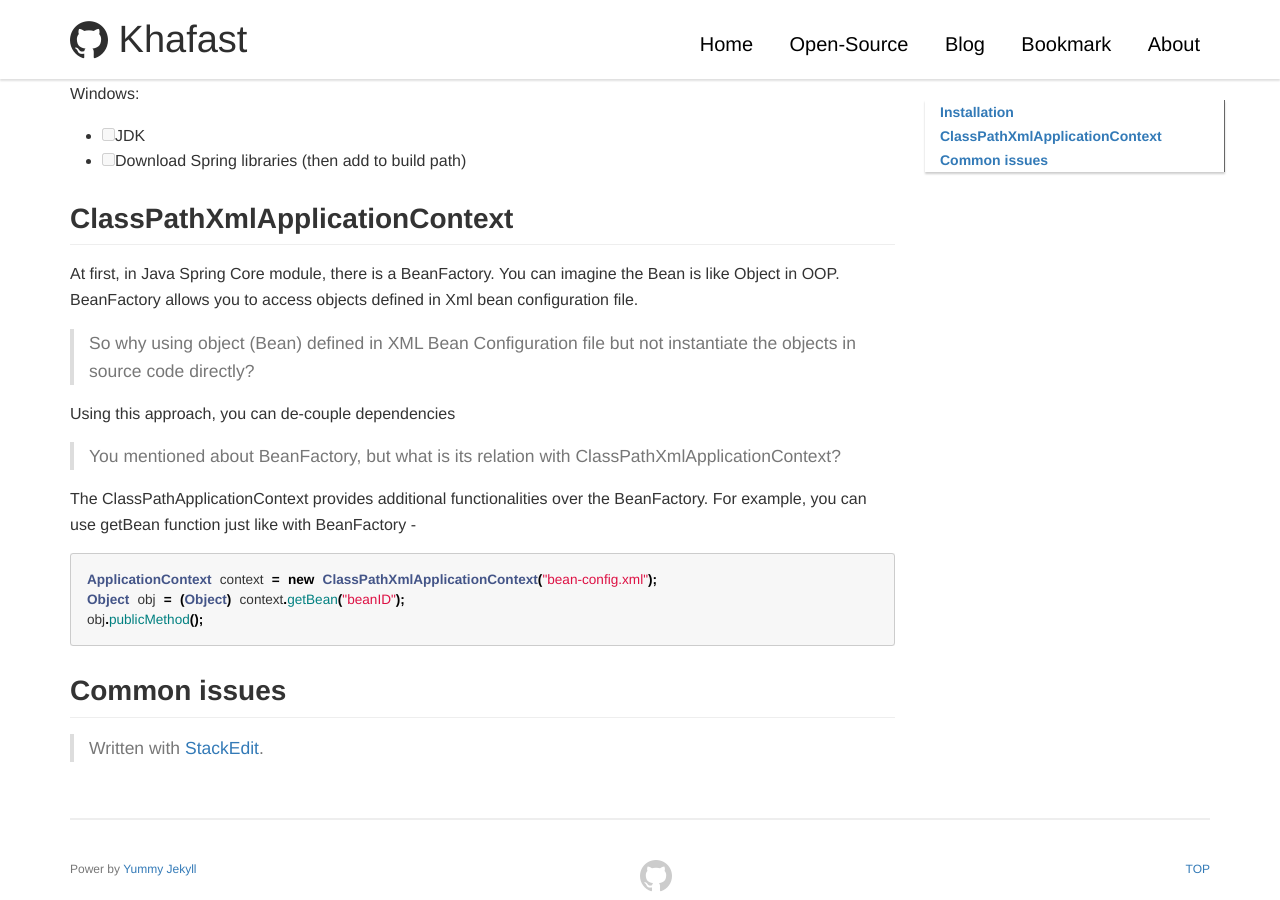
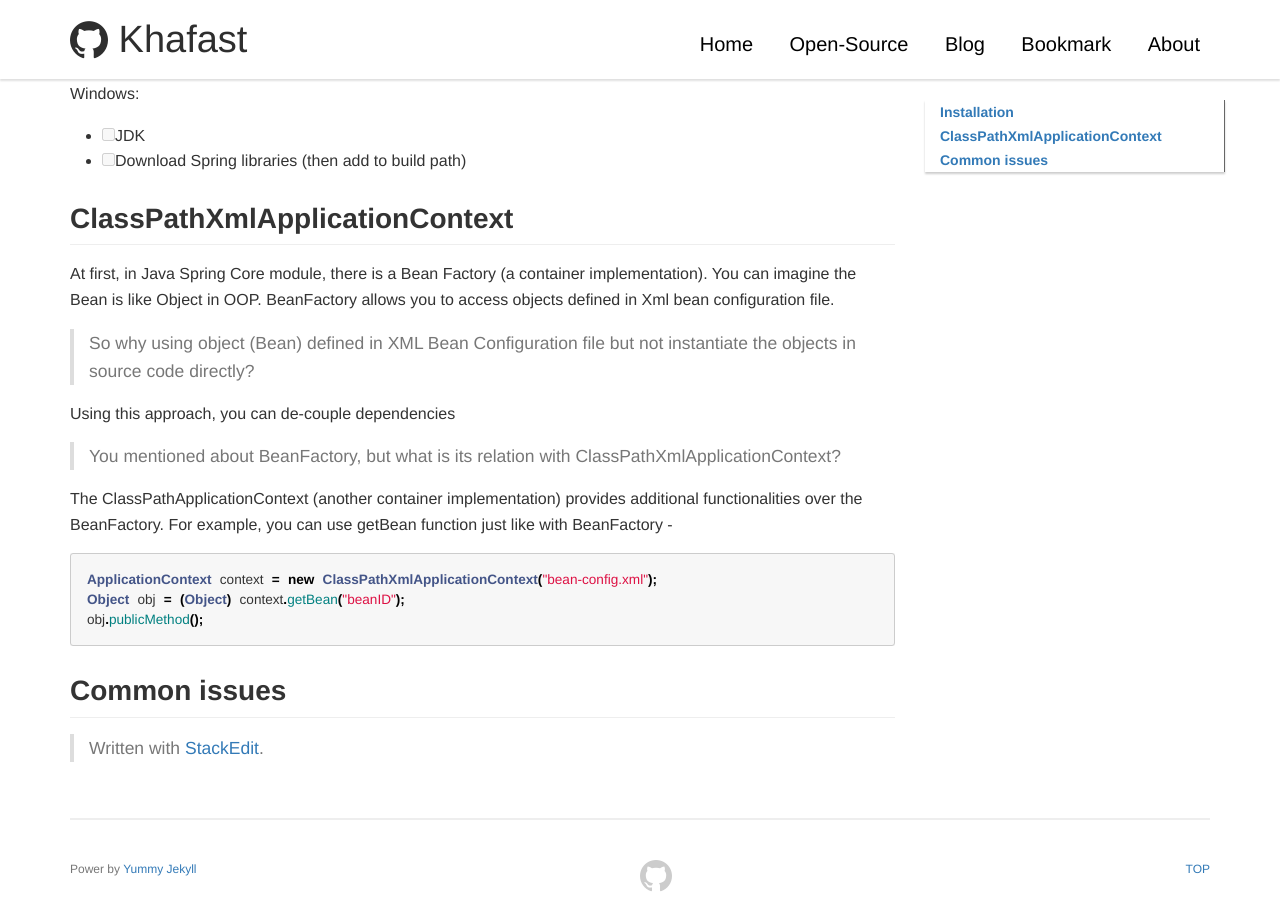
Before and after one commit to khafast/khafast.github.io, a Jekyll site: the page built from _posts/2018/2018-12-22-Overview-Java-Spring-MVC.md, in a window 1280 px wide and 900 px high, scrolled down 583 px. Built offline with Jekyll 4.4.1, drawn with Linux system fonts in a browser that asks for light colours; our own code applies the rules of GitHub Pages for plain Markdown files; comment, search, counter and statistics services are not loaded.

Commit message:
_posts/2018/2018-12-22-Overview-Java-Spring-MVC.md updated from https://stackedit.io/

````diff
--- a/_posts/2018/2018-12-22-Overview-Java-Spring-MVC.md
+++ b/_posts/2018/2018-12-22-Overview-Java-Spring-MVC.md
@@ -11,7 +11,7 @@
 
 ## ClassPathXmlApplicationContext
 
-At first, in Java Spring Core module, there is a  BeanFactory. You can imagine the Bean is like Object in OOP. BeanFactory allows you to access objects defined in Xml bean configuration file.
+At first, in Java Spring Core module, there is a  Bean Factory (a container implementation). You can imagine the Bean is like Object in OOP. BeanFactory allows you to access objects defined in Xml bean configuration file.
 
 > So why using object (Bean) defined in XML Bean Configuration file but not instantiate the objects in source code directly?
 
@@ -19,7 +19,7 @@
 
 > You mentioned about BeanFactory, but what is its relation with ClassPathXmlApplicationContext?
 
-The ClassPathApplicationContext provides additional functionalities over the BeanFactory. For example, you can use getBean function just like with BeanFactory -
+The ClassPathApplicationContext (another container implementation) provides additional functionalities over the BeanFactory. For example, you can use getBean function just like with BeanFactory -
 ``` java
 ApplicationContext context = new ClassPathXmlApplicationContext("bean-config.xml");
 Object obj = (Object) context.getBean("beanID");
````
Also changed, not shown: other parts of _posts/2018/2018-12-22-Overview-Java-Spring-MVC.md (+2 -2 lines).
